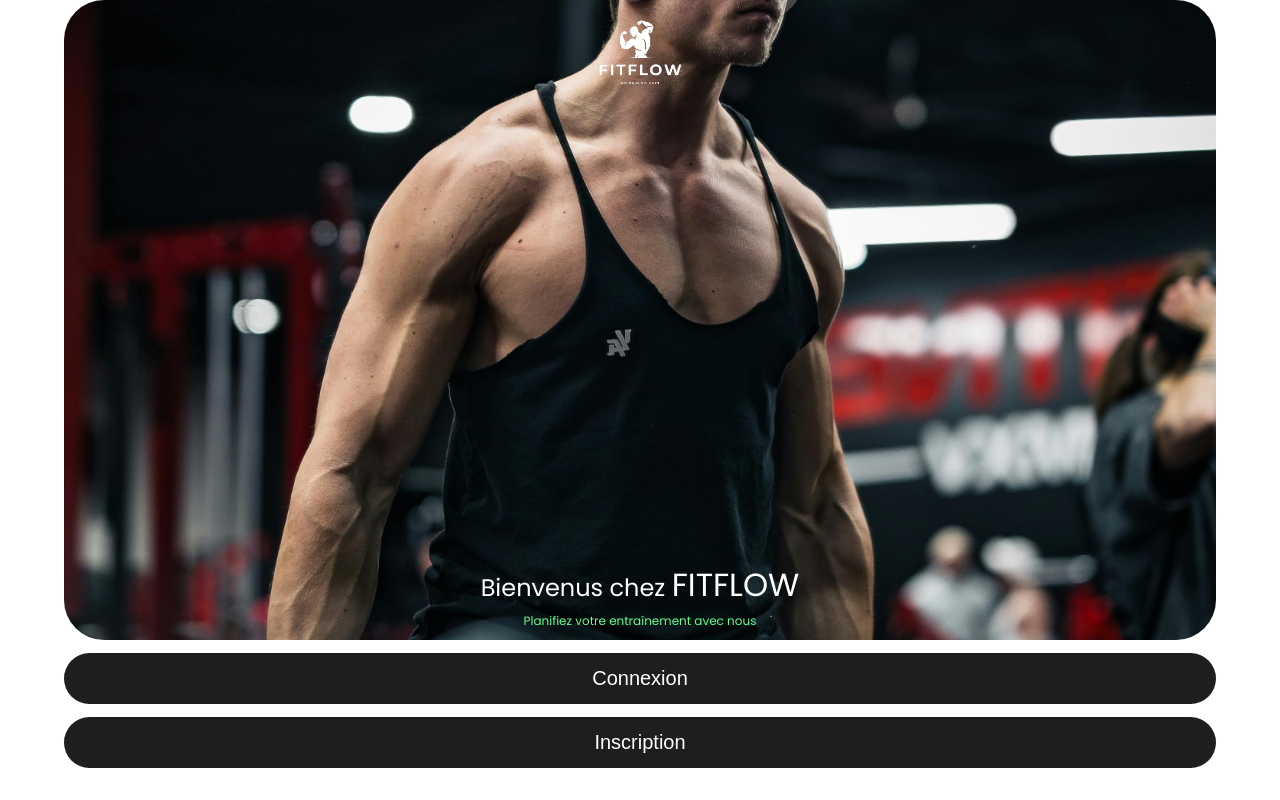
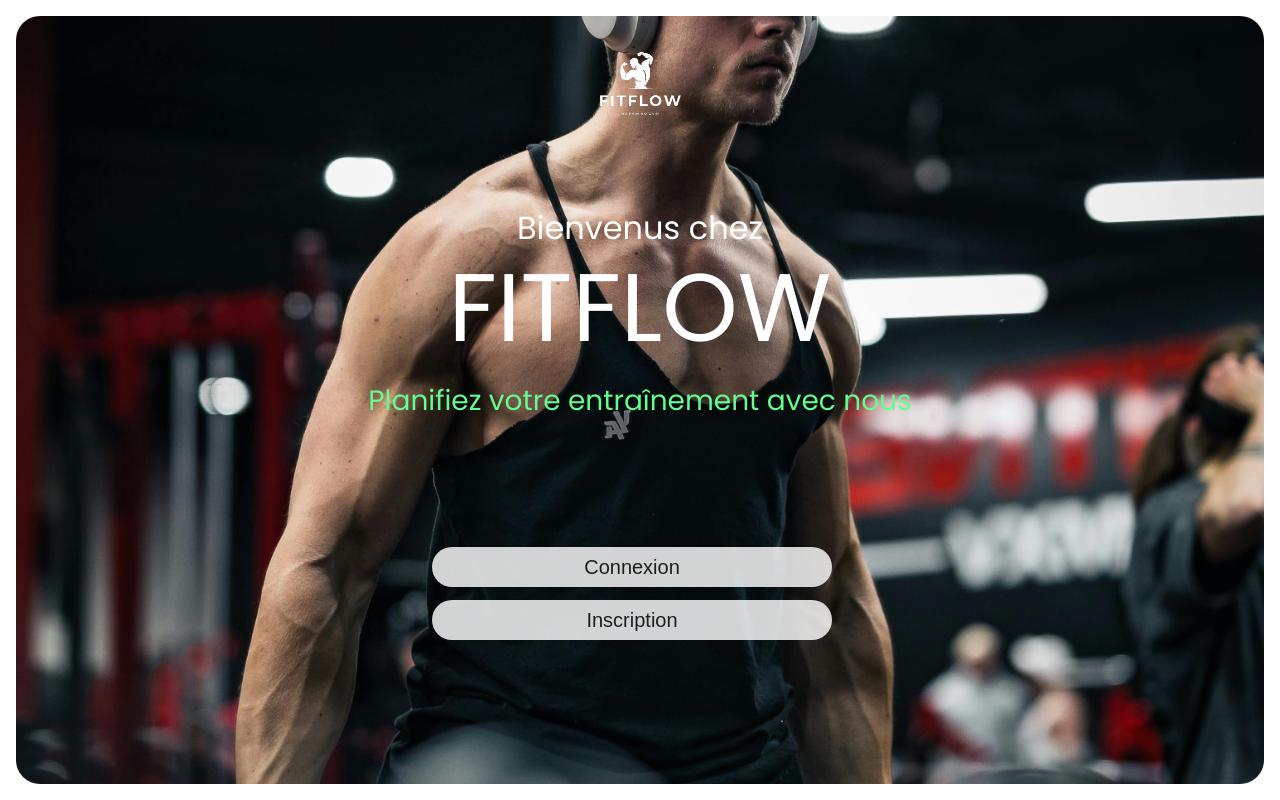
Before and after one commit to NicolasLma/Fitflow_checkpoint4, a React (Vite) app in the folder front/: page / in a window 1280 px wide. Built offline with nearby package versions, Linux system fonts and the light colour scheme.

Commit message:
add css page home

```diff
--- a/front/src/pages/Home.jsx
+++ b/front/src/pages/Home.jsx
@@ -11,18 +11,20 @@ export default function Home() {
         <img className="bg_img" src={imgHome} alt="" />
         <img className="icon_fitflow" src={iconesFitflowWhite} alt="" />
         <h2 className="mess_bvn">
-          Bienvenus chez <span className="bold">FITFLOW</span> <br />{" "}
+          Bienvenus chez <br /> <span className="bold">FITFLOW</span> <br />{" "}
           <span className="no_pain">
             Planifiez votre entraînement avec nous
           </span>
         </h2>
       </section>
+
+
       <Link to="/connexion" className="button_home">
         <button>Connexion</button>
       </Link>
       <Link to="inscription" className="button_home">
         <button>Inscription</button>
       </Link>
-    </section>
+      </section>
   );
 }
--- a/front/src/styles/Home.css
+++ b/front/src/styles/Home.css
@@ -4,13 +4,13 @@
   align-items: center;
   flex-direction: column;
   position: relative;
+  overflow: hidden;
 }
 
 .home_content {
   display: flex;
   position: relative;
   width: 90%;
-  height: 80vh;
   align-items: center;
   justify-content: center;
   flex-direction: column;
@@ -21,6 +21,8 @@
   height: 100%;
   object-fit: cover;
   border-radius: 40px;
+  position: absolute;
+  z-index: 0;
 }
 
 .icon_fitflow {
@@ -89,3 +91,58 @@
   cursor: pointer;
   outline: none;
 }
+
+@media screen and (min-width: 1024px) {
+
+  .home_container {
+    height: 100vh;
+  }
+
+  .bg_img {
+    height: 50rem;
+    width: 80rem;
+    bottom: -138px;
+    padding: 1rem;
+  }
+
+  .home_content {
+    width: 95vw;
+    height: 100vh;
+    display: flex;
+    justify-content: center; /* Centre horizontalement */
+    align-items: center; /* Centre verticalement */
+    margin: 2rem 0rem 2rem 0rem;
+  }
+
+
+  .button_home {
+    display: flex;
+    flex-direction: column;
+    position: relative;
+    bottom: 10rem; /* Ajuste la distance depuis le bas de l'image */
+    left: 15%;
+    transform: translateX(-50%); /* Centrer horizontalement */
+    width: 400px; /* Ajustez la largeur selon vos besoins */
+    z-index: 3;
+    background-color: #ffffffd1;
+    color: #1e1e1e;
+  }
+
+  .icon_fitflow {
+    width: 8rem;
+  }
+
+  .mess_bvn {
+    bottom: 15rem;
+    font-size: 32px;
+  }
+
+  .bold {
+    font-weight: 500;
+    font-size: 96px;
+  }
+
+  .no_pain {
+    font-size: 28px;
+  }
+}
```
